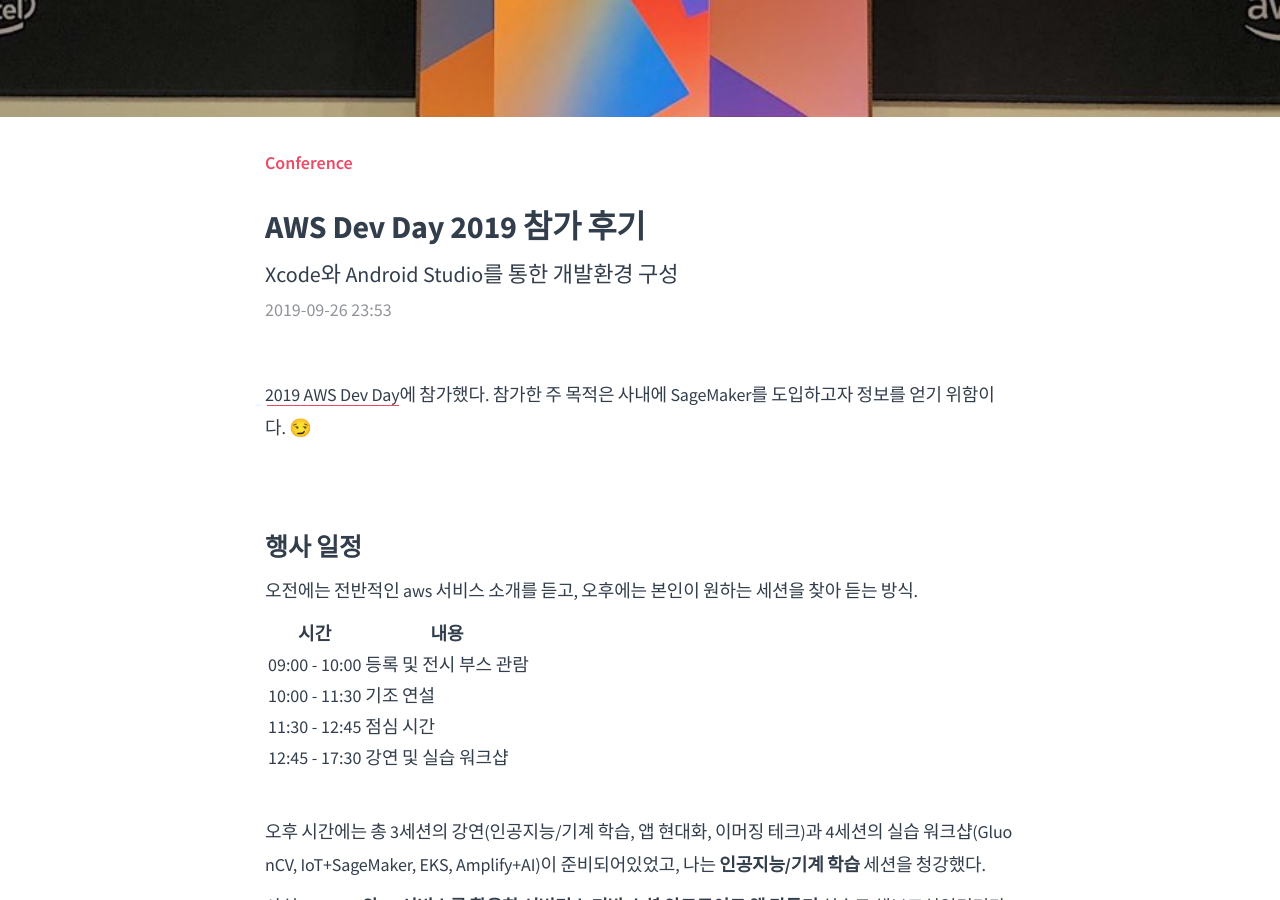
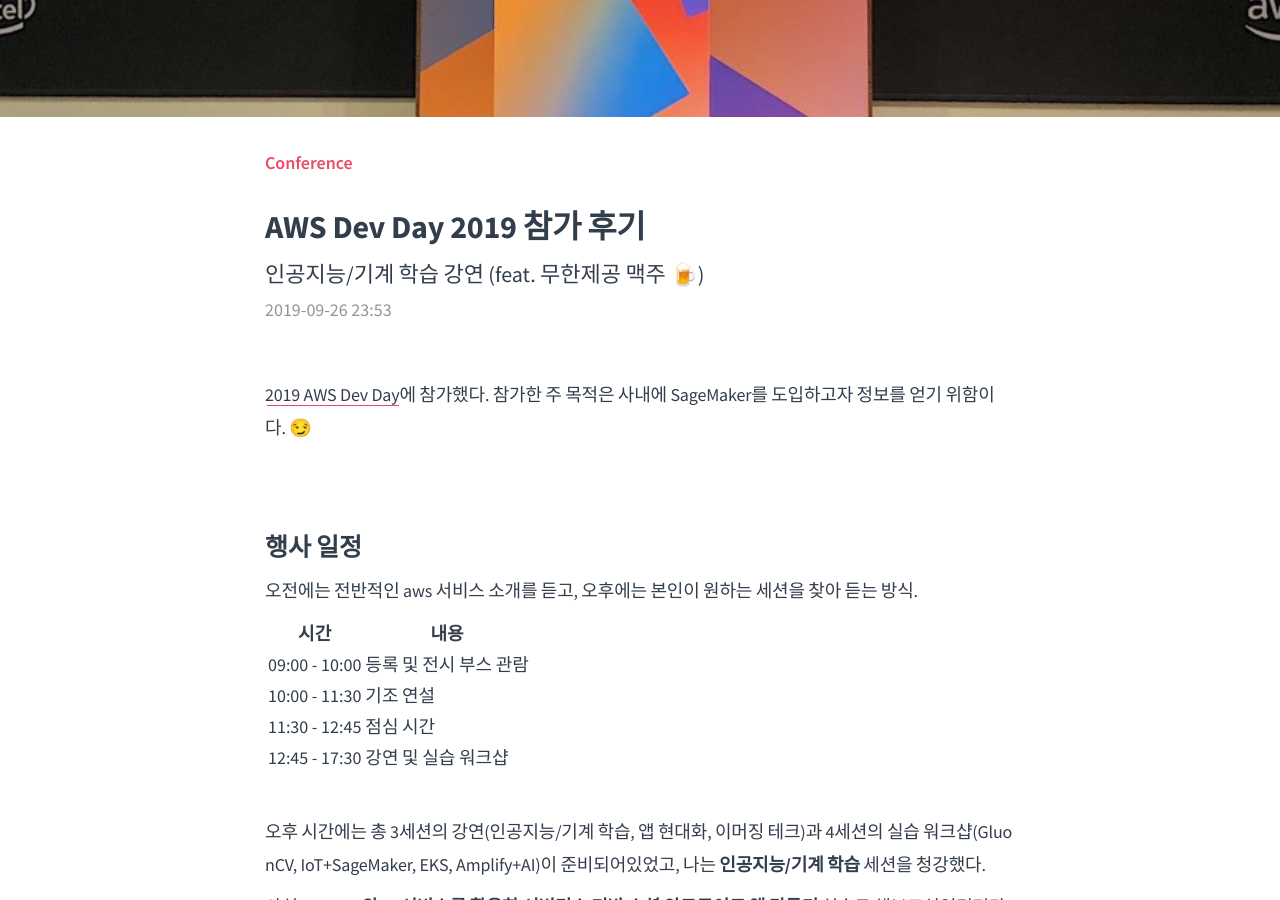
Before and after one commit to cowkite/cowkite.github.io, a Jekyll site: the page built from blog/1909262353/index.md, in a window 1280 px wide and 900 px high, scrolled down 328 px. Built offline with Jekyll 4.4.1, drawn with Linux system fonts in a browser that asks for light colours; emoji names are drawn with the system emoji font; comment, search, counter and statistics services are not loaded.

Commit message:
Edit '1909262253'

```diff
--- a/blog/1909262353/index.md
+++ b/blog/1909262353/index.md
@@ -1,7 +1,7 @@
 ---
 layout: post
 title: AWS Dev Day 2019 참가 후기
-subtitle: Xcode와 Android Studio를 통한 개발환경 구성
+subtitle: 인공지능/기계 학습 강연 (feat. 무한제공 맥주 🍺)
 type: Conference
 blog: true
 text: true
```
